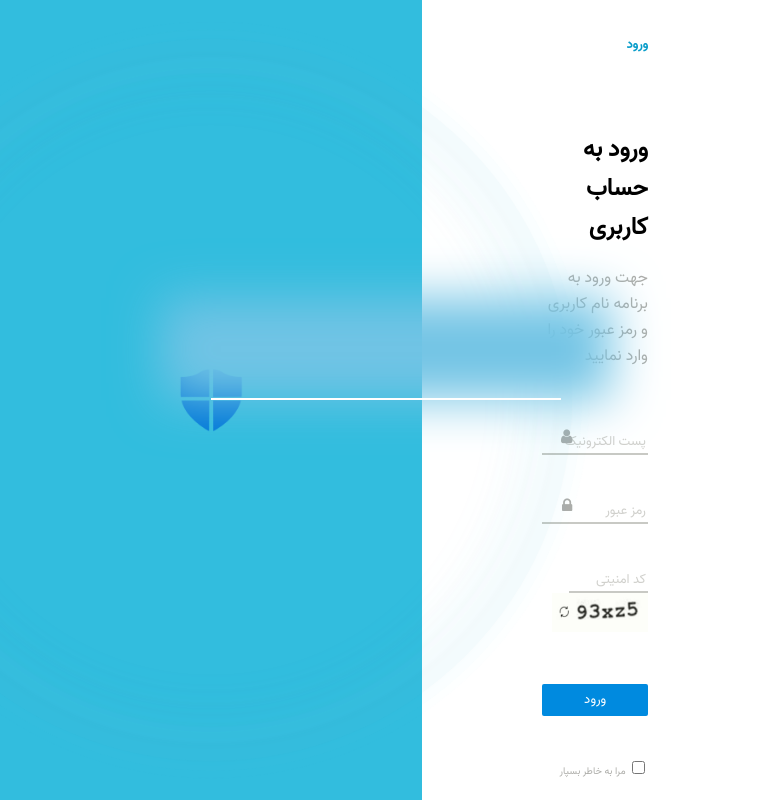
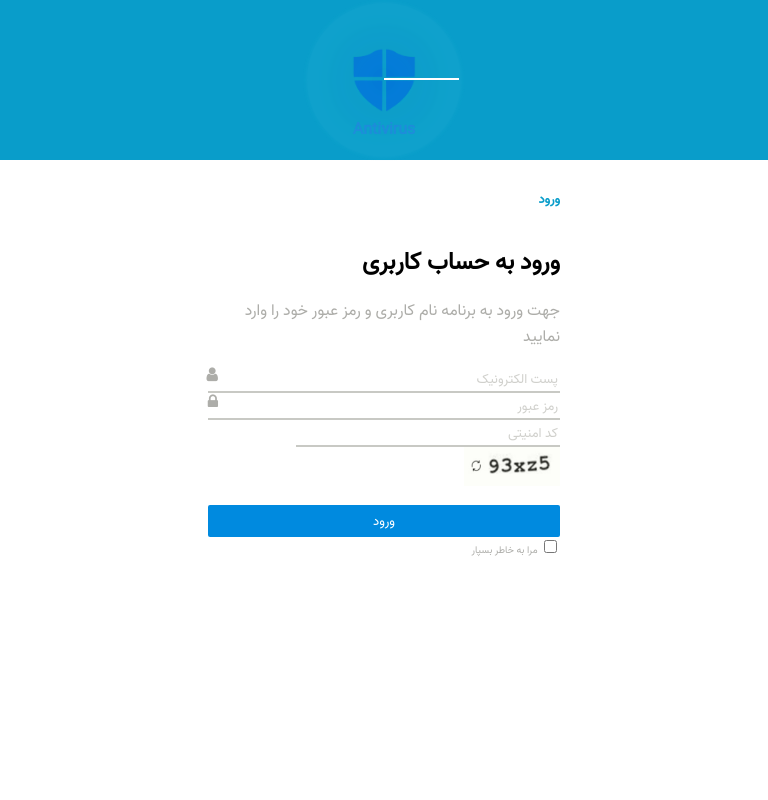
Before and after one commit to msaeed8/ms-hw3-antivirus, a plain HTML site: page index.html in a window 768 px wide. Drawn offline with Linux system fonts and the light colour scheme.

Commit message:
finish mobile and tablet layout

```diff
--- a/index.html
+++ b/index.html
@@ -18,6 +18,7 @@
     <div class="container">
       <div class="left">
         <img class="logo" src="./avlogo.png" alt="Antivirus Logo" />
+        <p class="title">Antivirus</p>
         <div class="razar">
           <div class="ringbase ring1"></div>
           <div class="ringbase ring2"></div>
--- a/style.css
+++ b/style.css
@@ -29,29 +29,32 @@ i {
   justify-content: center;
   align-items: center;
   width: 55%;
-  background-color: #32bdde;
+  background-color: #099dca;
 }
 .logo {
   width: 4rem;
   height: 4rem;
   position: absolute;
+  color: #1a89db;
+}
+.title {
   color: white;
+  position: relative;
+  top: 50px;
+  color: #1a89db;
+  font-weight: bolder;
 }
-/* ------------------------------------------------ring */
+/* -----------------------------ring */
 .razar {
   display: flex;
   justify-content: center;
   align-items: center;
   position: absolute;
-  width: 55%;
-  height: 55%;
-  background-size: 100% 100%;
-  border-radius: 350px;
 }
 .ringbase {
   position: absolute;
-  width: 700px;
-  height: 700px;
+  width: 500px;
+  height: 500px;
   border-radius: 350px;
   opacity: 0;
   z-index: 10;
@@ -110,17 +113,17 @@ i {
     opacity: 0;
   }
 }
-/* ------------------------------------------------pointer */
+/* -------------------------------pointer */
 .pointer {
   position: absolute;
-  width: 700px;
+  width: 500px;
 
   animation: circling 10s linear;
   animation-iteration-count: infinite;
   z-index: 20;
 }
-.pointer div {position: absolute;
-  box-shadow: 0 50px 50px 50px #72c4e5, inset 0 0 0 0 #72cee5;
+.pointer div {
+  position: absolute;
   width: 50%;
   border-bottom: 2px solid #ffffff;
 }
@@ -135,7 +138,7 @@ i {
     transform: rotate(360deg);
   }
 }
-/* ----------------------------------------------right */
+/* ----------------------------------------------------right */
 .right {
   display: flex;
   flex-direction: column;
@@ -190,3 +193,144 @@ i {
   font-size: x-small;
   color: #adada9;
 }
+/* -------------------------------------------------mobile layout */
+@media screen and (max-width: 1000px) {
+  i {
+    color: #adada9;
+    position: absolute;
+    margin-right: -10px;
+  }
+  .container {
+    display: flex;
+    flex-direction: column;
+    width: 100%;
+    height: 100%;
+  }
+  .left {
+    display: flex;
+    justify-content: center;
+    align-items: center;
+    width: 100%;
+    height: 10rem;
+    background-color: #099dca;
+  }
+  .right {
+    display: flex;
+    flex-direction: column;
+    justify-content: space-between;
+    width: 100%;
+    padding: 1rem;
+    direction: rtl;
+  }
+  .razar {
+    display: flex;
+    justify-content: center;
+    align-items: center;
+    position: absolute;
+    border-radius: 350px;
+  }
+  .ringbase {
+    position: absolute;
+    width: 150px;
+    height: 150px;
+    border-radius: 75px;
+    opacity: 0;
+    z-index: 10;
+  }
+  .pointer {
+    position: absolute;
+    width: 150px;
+
+    animation: circling 10s linear;
+    animation-iteration-count: infinite;
+    z-index: 20;
+  }
+  .pointer div {
+    position: absolute;
+    width: 50%;
+    border-bottom: 2px solid #ffffff;
+  }
+  .head2 {
+    margin-bottom: 0;
+  }
+  .login {
+    border: none;
+    outline: none;
+    background-color: #008adf;
+    color: white;
+    border-radius: 2px;
+    height: 2rem;
+    margin-top: 10px;
+  }
+}
+/* -------------------------------------------------tablet layout */
+@media screen and (min-width: 500px) and (max-width: 1000px) {
+  i {
+    color: #adada9;
+    position: absolute;
+    margin-right: -10px;
+  }
+  .container {
+    display: flex;
+    flex-direction: column;
+    align-items: center;
+    width: 100%;
+    height: 100%;
+  }
+  .left {
+    display: flex;
+    justify-content: center;
+    align-items: center;
+    width: 100%;
+    height: 10rem;
+    background-color: #099dca;
+  }
+  .right {
+    display: flex;
+    flex-direction: column;
+    justify-content: space-between;
+    width: 50%;
+    padding: 1rem;
+    direction: rtl;
+  }
+  .razar {
+    display: flex;
+    justify-content: center;
+    align-items: center;
+    position: absolute;
+    border-radius: 350px;
+  }
+  .ringbase {
+    position: absolute;
+    width: 150px;
+    height: 150px;
+    border-radius: 75px;
+    opacity: 0;
+    z-index: 10;
+  }
+  .pointer {
+    position: absolute;
+    width: 150px;
+
+    animation: circling 10s linear;
+    animation-iteration-count: infinite;
+    z-index: 20;
+  }
+  .pointer div {
+    position: absolute;
+    width: 50%;
+    border-bottom: 2px solid #ffffff;
+  }
+  .head2 {
+    margin-bottom: 0;
+  }
+  .login {
+    border: none;
+    outline: none;
+    background-color: #008adf;
+    color: white;
+    border-radius: 2px;
+    height: 2rem;
+    margin-top: 10px;
+  }
+}
```
